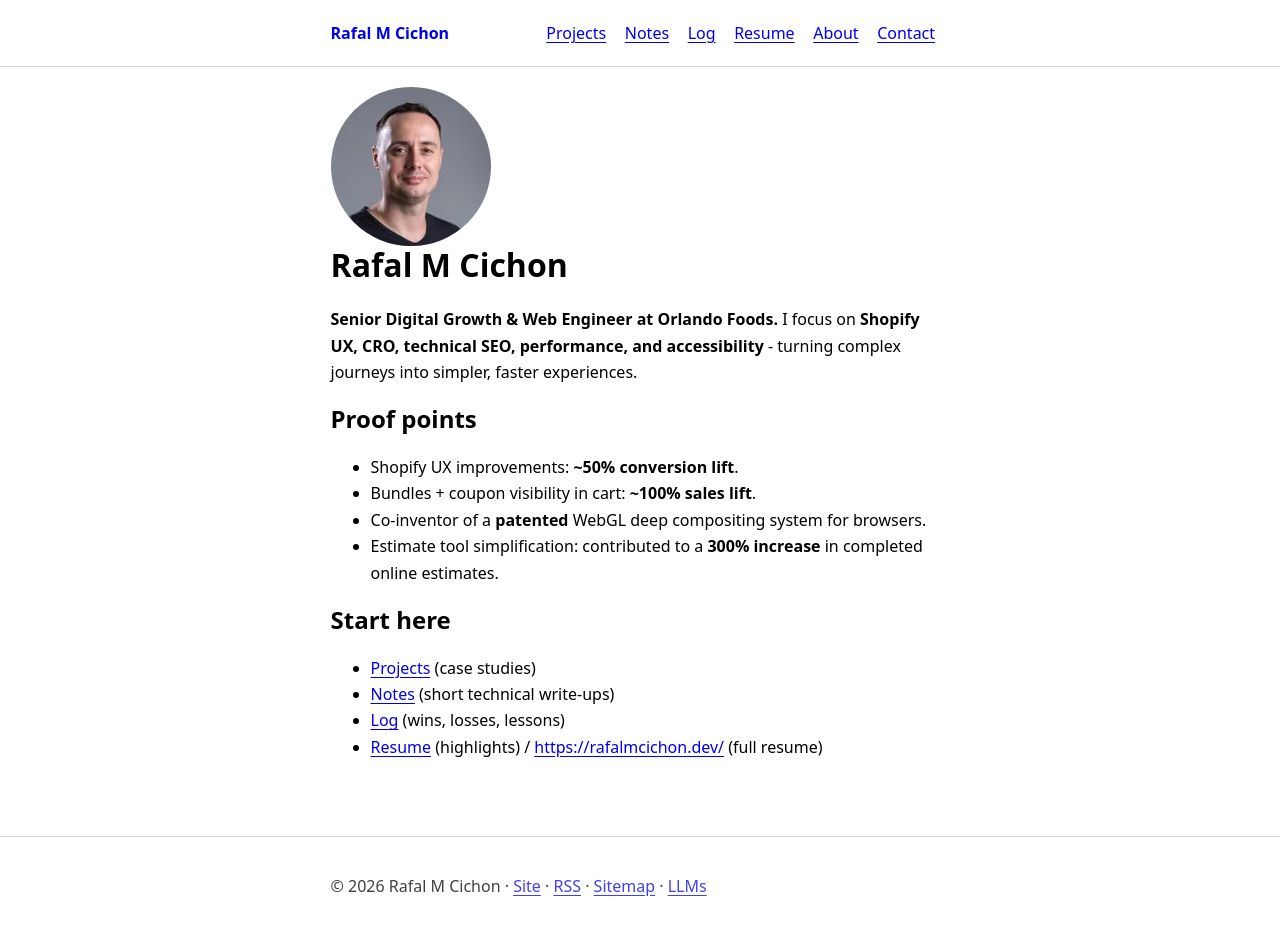
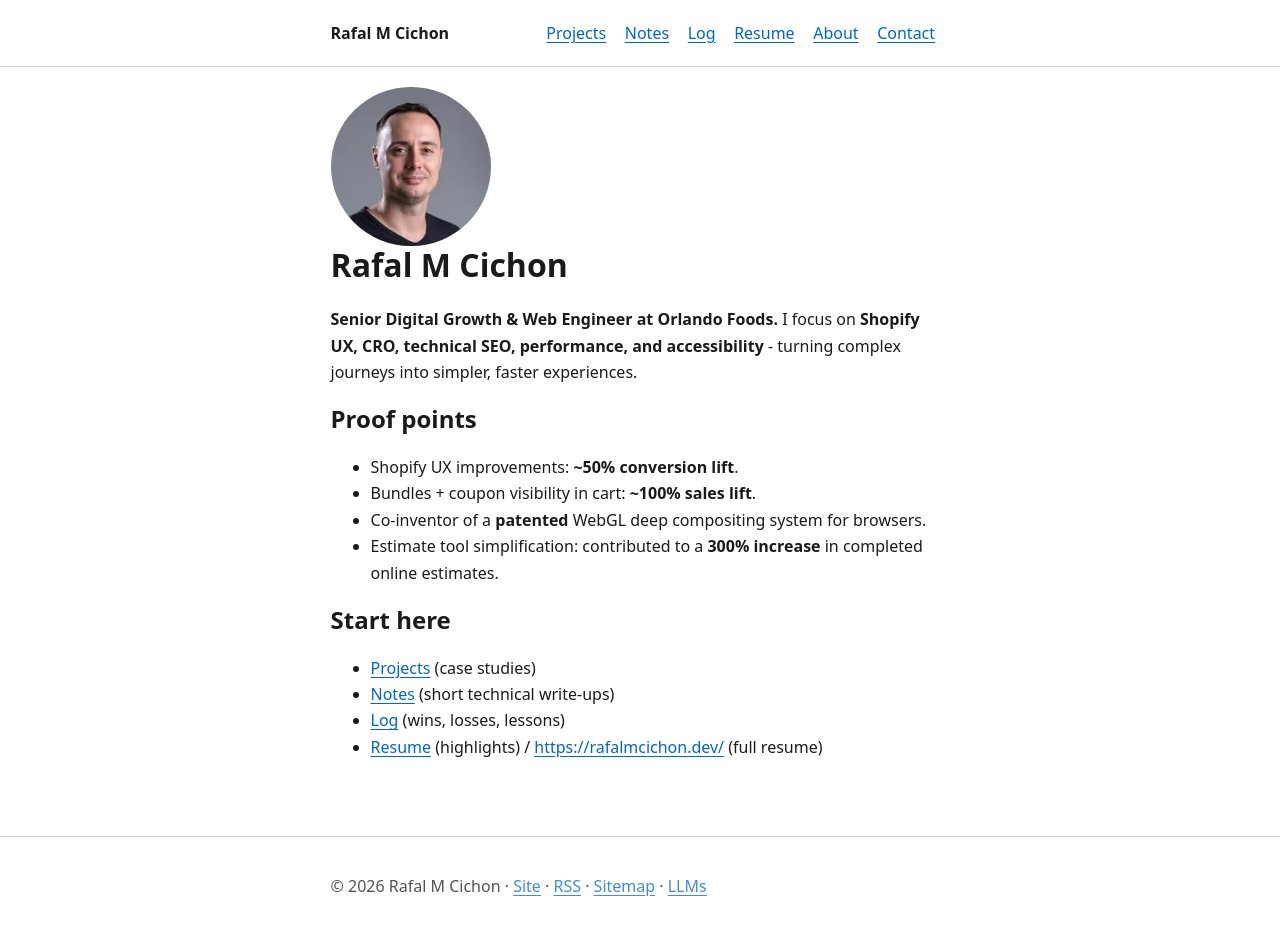
Before and after one commit to RafalMCichon/rafalmcichon-com, a Jekyll site: the page built from index.md, in a window 1280 px wide. Shown: the part 200-1136 px from the top of the page. Built offline with Jekyll 4.4.1, drawn with Linux system fonts in a browser that asks for light colours.

Commit message:
Fix color contrast for accessibility (WCAG compliance)

```diff
--- a/assets/site.css
+++ b/assets/site.css
@@ -5,6 +5,20 @@ body {
   margin: 0;
   font: 16px/1.65 system-ui, -apple-system, Segoe UI, Roboto, Helvetica, Arial, sans-serif;
   text-rendering: optimizeLegibility;
+  color: light-dark(#1a1a1a, #e8e8e8);
+  background: light-dark(#ffffff, #1a1a1a);
+}
+
+a {
+  color: light-dark(#0066cc, #66b3ff);
+}
+
+a:visited {
+  color: light-dark(#551a8b, #b380ff);
+}
+
+a:hover {
+  color: light-dark(#004499, #99ccff);
 }
 
 .wrap {
@@ -13,7 +27,7 @@ body {
   padding: 1.25rem;
 }
 
-.site-header { border-bottom: 1px solid rgba(127,127,127,.35); }
+.site-header { border-bottom: 1px solid light-dark(rgba(127,127,127,.35), rgba(200,200,200,.35)); }
 .header-inner {
   display: flex;
   align-items: baseline;
@@ -22,7 +36,11 @@ body {
   flex-wrap: wrap;
 }
 
-.brand { font-weight: 700; text-decoration: none; }
+.brand {
+  font-weight: 700;
+  text-decoration: none;
+  color: light-dark(#1a1a1a, #e8e8e8);
+}
 .nav a { margin-right: .9rem; }
 .nav a[aria-current="page"] { font-weight: 650; }
 
@@ -45,7 +63,7 @@ h1 { margin-top: 0; }
 .hero { display: flex; gap: 1rem; align-items: center; flex-wrap: wrap; }
 .avatar { width: 160px; height: auto; border-radius: 999px; display: block; }
 
-.site-footer { border-top: 1px solid rgba(127,127,127,.35); margin-top: 2.5rem; }
+.site-footer { border-top: 1px solid light-dark(rgba(127,127,127,.35), rgba(200,200,200,.35)); margin-top: 2.5rem; }
 
 .post-content :is(p, ul, ol) { max-width: 72ch; }
 .post-content img { max-width: 100%; height: auto; }
```
